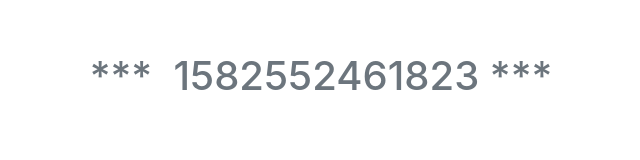
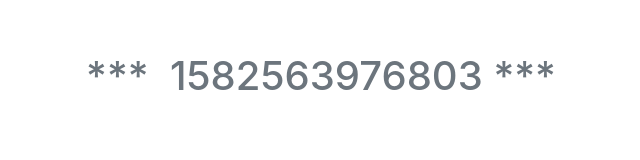
Before and after one commit to joshMilano/psite, a website: page src/test_page_one.html in a window 1280 px wide. Shown: the full height of the page, 319-959 px from the left. Drawn offline with nearby package versions, Linux system fonts and the light colour scheme.

Commit message:
pingendo-contrib

```diff
--- a/src/test_page_one.html
+++ b/src/test_page_one.html
@@ -17,7 +17,7 @@
     <div class="container">
       <div class="row">
         <div class="col-md-12 text-center editable">
-          <h1 class="pb-4 text-secondary p-1">***&nbsp; 1582552461823 ***</h1>
+          <h1 class="pb-4 text-secondary p-1">***&nbsp; 1582563976803 ***</h1>
         </div>
       </div>
     </div>
```
